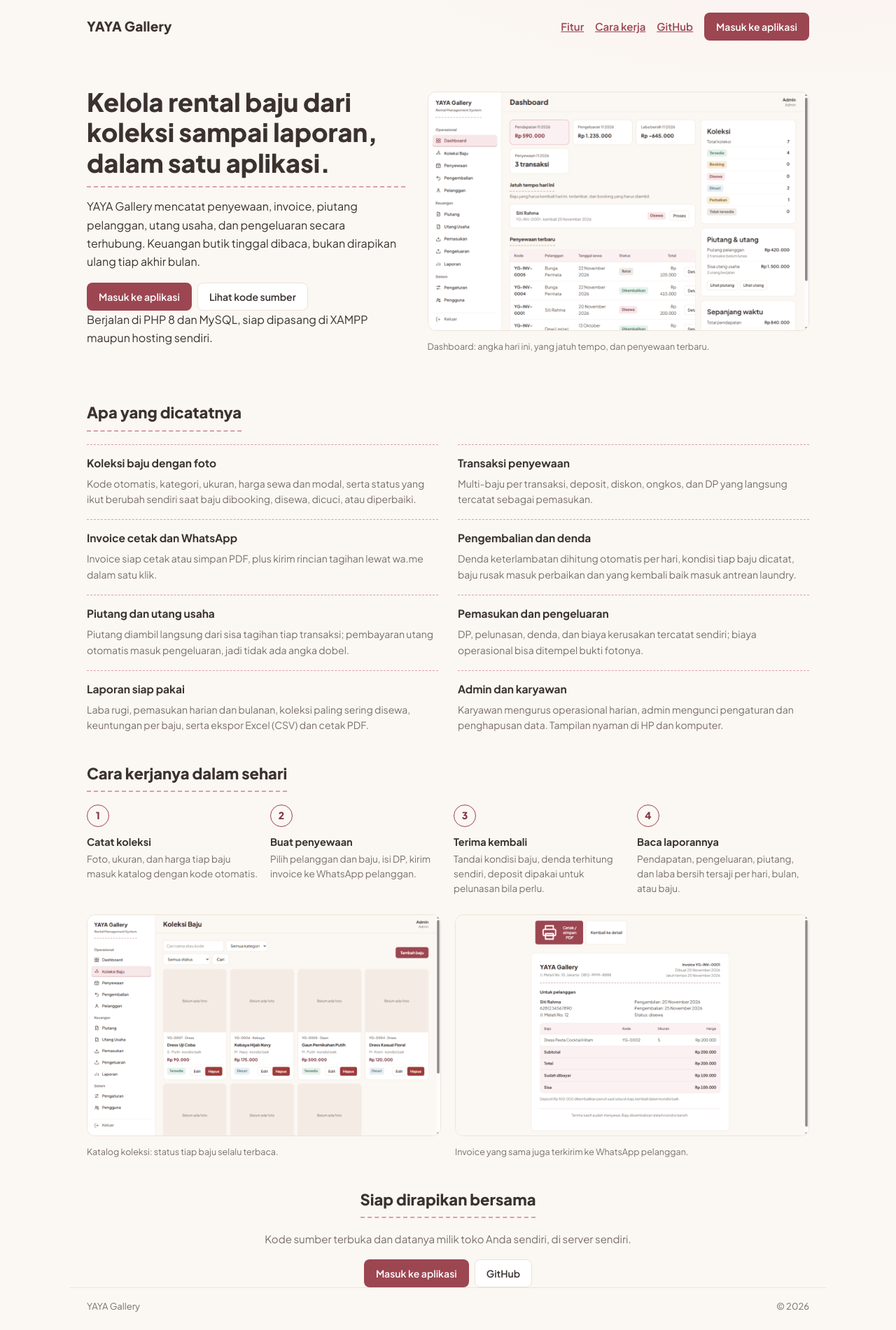
After one commit to repowahyuillahi/yaya-gallery, a PHP site: page / in a window 1280 px wide. The commit adds this page. Shown: the whole page at 70% size. Run offline with PHP 8.4, Linux system fonts and the light colour scheme; data comes from the database, SQL or seed files in the repository.

Commit message:
Tambah beranda produk, DEPLOY.md, dan templat deploy cPanel

```diff
--- a/assets/css/style.css
+++ b/assets/css/style.css
@@ -790,6 +790,179 @@ tfoot td { font-weight: 700; border-top: 1px solid var(--line); border-bottom: 0
     * { transition: none !important; animation: none !important; }
 }
 
+/* ---------- Halaman produk (beranda publik) ---------- */
+
+.landing {
+    background:
+        radial-gradient(1100px 460px at 88% -8%, var(--rose-tint-2), transparent 60%),
+        var(--paper);
+}
+
+.landing-nav {
+    display: flex;
+    align-items: center;
+    justify-content: space-between;
+    gap: 14px;
+    flex-wrap: wrap;
+    max-width: 1080px;
+    margin: 0 auto;
+    padding: 18px 24px;
+}
+
+.landing-nav .brand-name { font-size: 19px; font-weight: 800; }
+
+.landing-nav nav { display: flex; align-items: center; gap: 16px; flex-wrap: wrap; }
+
+.hero {
+    display: grid;
+    grid-template-columns: minmax(0, 5fr) minmax(0, 6fr);
+    gap: 32px;
+    align-items: center;
+    max-width: 1080px;
+    margin: 0 auto;
+    padding: 48px 24px 20px;
+}
+
+.hero h1 {
+    margin: 0 0 14px;
+    font-size: clamp(1.7rem, 1.2vw + 1.3rem, 2.4rem);
+    font-weight: 800;
+    line-height: 1.2;
+    padding-bottom: 12px;
+    width: fit-content;
+    border-bottom: 2px dashed var(--stitch);
+}
+
+.hero p { margin: 0 0 16px; font-size: 16px; line-height: 1.65; color: var(--ink); }
+
+.hero-note { font-size: 13px; color: var(--muted); margin-top: 4px; }
+
+.hero-shot { margin: 0; min-width: 0; }
+
+.hero-shot img {
+    width: 100%;
+    height: auto;
+    border: 1px solid var(--line);
+    border-radius: var(--radius);
+    background: var(--surface);
+}
+
+.hero-shot figcaption { font-size: 12.5px; color: var(--muted); margin-top: 8px; }
+
+.landing .section { max-width: 1080px; margin: 40px auto 0; padding: 0 24px; }
+
+.landing .section > h2 {
+    font-size: 22px;
+    font-weight: 800;
+    margin: 0 0 18px;
+    padding-bottom: 8px;
+    width: fit-content;
+    border-bottom: 2px dashed var(--stitch);
+}
+
+.feature-list {
+    list-style: none;
+    margin: 0;
+    padding: 0;
+    display: grid;
+    grid-template-columns: repeat(2, minmax(0, 1fr));
+    gap: 18px 28px;
+}
+
+.feature-list li { border-top: 1px dashed var(--stitch); padding-top: 14px; }
+
+.feature-list h3 { margin: 0 0 6px; font-size: 15.5px; font-weight: 700; }
+
+.feature-list p { margin: 0; font-size: 14px; color: var(--muted); line-height: 1.6; }
+
+.steps {
+    list-style: none;
+    margin: 0 0 26px;
+    padding: 0;
+    counter-reset: langkah;
+    display: grid;
+    grid-template-columns: repeat(4, minmax(0, 1fr));
+    gap: 16px;
+}
+
+.steps li { counter-increment: langkah; }
+
+.steps li::before {
+    content: counter(langkah);
+    display: inline-flex;
+    align-items: center;
+    justify-content: center;
+    width: 30px;
+    height: 30px;
+    border: 1.6px solid var(--rose);
+    border-radius: 50%;
+    color: var(--rose-deep);
+    font-weight: 800;
+    font-size: 14px;
+    margin-bottom: 10px;
+}
+
+.steps h3 { margin: 0 0 4px; font-size: 14.5px; font-weight: 700; }
+
+.steps p { margin: 0; font-size: 13.5px; color: var(--muted); line-height: 1.55; }
+
+.shots {
+    display: grid;
+    grid-template-columns: repeat(2, minmax(0, 1fr));
+    gap: 20px;
+}
+
+.shots figure { margin: 0; min-width: 0; }
+
+.shots img {
+    width: 100%;
+    height: auto;
+    border: 1px solid var(--line);
+    border-radius: var(--radius);
+    background: var(--surface);
+}
+
+.shots figcaption { font-size: 12.5px; color: var(--muted); margin-top: 8px; }
+
+.closing { text-align: center; padding-bottom: 48px; }
+
+.closing h2 { margin-left: auto; margin-right: auto; }
+
+.closing-copy { color: var(--muted); margin: 0 0 18px; }
+
+.landing-foot {
+    display: flex;
+    justify-content: space-between;
+    max-width: 1080px;
+    margin: 0 auto;
+    padding: 16px 24px 24px;
+    border-top: 1px solid var(--line);
+    font-size: 13px;
+    color: var(--muted);
+}
+
+@media (max-width: 900px) {
+    .hero { grid-template-columns: 1fr; gap: 24px; padding-top: 24px; }
+
+    .steps { grid-template-columns: repeat(2, minmax(0, 1fr)); }
+}
+
+@media (max-width: 600px) {
+    .feature-list { grid-template-columns: 1fr; }
+
+    .shots { grid-template-columns: 1fr; }
+
+    .steps { grid-template-columns: 1fr; }
+
+    .landing-nav { padding: 14px 14px; }
+
+    .landing .section { padding: 0 14px; }
+
+    .hero { padding: 20px 14px 8px; }
+
+    .landing-nav nav { gap: 10px; }
+}
+
 /* ---------- Cetak invoice ---------- */
 
 @media print {
--- /dev/null
+++ b/index.php
@@ -0,0 +1,145 @@
+<?php
+require_once __DIR__ . '/app/config.php';
+
+// Halaman produk: publik, tanpa login. Aplikasi sendiri ada di pages/dashboard.php.
+$brand = settings()['business_name'] ?: 'YAYA Gallery';
+$repoUrl = 'https://github.com/repowahyuillahi/yaya-gallery';
+?>
+<!doctype html>
+<html lang="id">
+<head>
+<meta charset="utf-8">
+<meta name="viewport" content="width=device-width, initial-scale=1">
+<title><?= e($brand) ?>: Sistem Manajemen Rental Baju dan Keuangan</title>
+<meta name="description" content="Aplikasi rental baju: koleksi, penyewaan, invoice WhatsApp, pengembalian, piutang, utang, dan laporan keuangan dalam satu tempat.">
+<link rel="preconnect" href="https://fonts.googleapis.com">
+<link rel="preconnect" href="https://fonts.gstatic.com" crossorigin>
+<link href="https://fonts.googleapis.com/css2?family=Plus+Jakarta+Sans:wght@400;500;600;700;800&display=swap" rel="stylesheet">
+<link rel="stylesheet" href="<?= u("assets/css/style.css") ?>">
+</head>
+<body class="landing">
+
+<header class="landing-nav">
+    <span class="brand-name"><?= e($brand) ?></span>
+    <nav aria-label="Navigasi halaman">
+        <a class="textlink" href="#fitur">Fitur</a>
+        <a class="textlink" href="#alur">Cara kerja</a>
+        <a class="textlink" target="_blank" rel="noopener" href="<?= e($repoUrl) ?>">GitHub</a>
+        <a class="btn btn-primary" href="<?= u("login.php") ?>">Masuk ke aplikasi</a>
+    </nav>
+</header>
+
+<main>
+    <section class="hero">
+        <div class="hero-copy">
+            <h1>Kelola rental baju dari koleksi sampai laporan, dalam satu aplikasi.</h1>
+            <p>
+                <?= e($brand) ?> mencatat penyewaan, invoice, piutang pelanggan, utang usaha,
+                dan pengeluaran secara terhubung. Keuangan butik tinggal dibaca, bukan dirapikan
+                ulang tiap akhir bulan.
+            </p>
+            <div class="btn-row">
+                <a class="btn btn-primary" href="<?= u("login.php") ?>">Masuk ke aplikasi</a>
+                <a class="btn btn-ghost" target="_blank" rel="noopener" href="<?= e($repoUrl) ?>">Lihat kode sumber</a>
+            </div>
+            <p class="hero-note">Berjalan di PHP 8 dan MySQL, siap dipasang di XAMPP maupun hosting sendiri.</p>
+        </div>
+        <figure class="hero-shot">
+            <img src="<?= u("assets/img/dashboard.png") ?>" alt="Tampilan dashboard aplikasi: ringkasan pendapatan, koleksi, dan penyewaan yang jatuh tempo"
+                 width="1280" height="800" fetchpriority="high">
+            <figcaption>Dashboard: angka hari ini, yang jatuh tempo, dan penyewaan terbaru.</figcaption>
+        </figure>
+    </section>
+
+    <section class="section" id="fitur">
+        <h2>Apa yang dicatatnya</h2>
+        <ul class="feature-list">
+            <li>
+                <h3>Koleksi baju dengan foto</h3>
+                <p>Kode otomatis, kategori, ukuran, harga sewa dan modal, serta status yang ikut berubah sendiri saat baju dibooking, disewa, dicuci, atau diperbaiki.</p>
+            </li>
+            <li>
+                <h3>Transaksi penyewaan</h3>
+                <p>Multi-baju per transaksi, deposit, diskon, ongkos, dan DP yang langsung tercatat sebagai pemasukan.</p>
+            </li>
+            <li>
+                <h3>Invoice cetak dan WhatsApp</h3>
+                <p>Invoice siap cetak atau simpan PDF, plus kirim rincian tagihan lewat wa.me dalam satu klik.</p>
+            </li>
+            <li>
+                <h3>Pengembalian dan denda</h3>
+                <p>Denda keterlambatan dihitung otomatis per hari, kondisi tiap baju dicatat, baju rusak masuk perbaikan dan yang kembali baik masuk antrean laundry.</p>
+            </li>
+            <li>
+                <h3>Piutang dan utang usaha</h3>
+                <p>Piutang diambil langsung dari sisa tagihan tiap transaksi; pembayaran utang otomatis masuk pengeluaran, jadi tidak ada angka dobel.</p>
+            </li>
+            <li>
+                <h3>Pemasukan dan pengeluaran</h3>
+                <p>DP, pelunasan, denda, dan biaya kerusakan tercatat sendiri; biaya operasional bisa ditempel bukti fotonya.</p>
+            </li>
+            <li>
+                <h3>Laporan siap pakai</h3>
+                <p>Laba rugi, pemasukan harian dan bulanan, koleksi paling sering disewa, keuntungan per baju, serta ekspor Excel (CSV) dan cetak PDF.</p>
+            </li>
+            <li>
+                <h3>Admin dan karyawan</h3>
+                <p>Karyawan mengurus operasional harian, admin mengunci pengaturan dan penghapusan data. Tampilan nyaman di HP dan komputer.</p>
+            </li>
+        </ul>
+    </section>
+
+    <section class="section" id="alur">
+        <h2>Cara kerjanya dalam sehari</h2>
+        <ol class="steps">
+            <li>
+                <h3>Catat koleksi</h3>
+                <p>Foto, ukuran, dan harga tiap baju masuk katalog dengan kode otomatis.</p>
+            </li>
+            <li>
+                <h3>Buat penyewaan</h3>
+                <p>Pilih pelanggan dan baju, isi DP, kirim invoice ke WhatsApp pelanggan.</p>
+            </li>
+            <li>
+                <h3>Terima kembali</h3>
+                <p>Tandai kondisi baju, denda terhitung sendiri, deposit dipakai untuk pelunasan bila perlu.</p>
+            </li>
+            <li>
+                <h3>Baca laporannya</h3>
+                <p>Pendapatan, pengeluaran, piutang, dan laba bersih tersaji per hari, bulan, atau baju.</p>
+            </li>
+        </ol>
+        <div class="shots">
+            <figure>
+                <img src="<?= u("assets/img/koleksi.png") ?>" alt="Katalog koleksi baju berisi kartu foto, harga sewa, dan status"
+                     width="1280" height="800" loading="lazy">
+                <figcaption>Katalog koleksi: status tiap baju selalu terbaca.</figcaption>
+            </figure>
+            <figure>
+                <img src="<?= u("assets/img/invoice.png") ?>" alt="Halaman invoice dengan rincian baju, total, dan sisa pembayaran"
+                     width="1280" height="800" loading="lazy">
+                <figcaption>Invoice yang sama juga terkirim ke WhatsApp pelanggan.</figcaption>
+            </figure>
+        </div>
+    </section>
+
+    <section class="section closing">
+        <h2>Siap dirapikan bersama</h2>
+        <p class="closing-copy">
+            Kode sumber terbuka dan datanya milik toko Anda sendiri, di server sendiri.
+        </p>
+        <div class="btn-row" style="justify-content:center">
+            <a class="btn btn-primary" href="<?= u("login.php") ?>">Masuk ke aplikasi</a>
+            <a class="btn btn-ghost" target="_blank" rel="noopener" href="<?= e($repoUrl) ?>">GitHub</a>
+        </div>
+    </section>
+</main>
+
+<footer class="landing-foot">
+    <span><?= e($brand) ?></span>
+    <span>&copy; <?= date('Y') ?></span>
+</footer>
+
+<script src="<?= u("assets/js/app.js") ?>" defer></script>
+</body>
+</html>
```
Also changed, not shown: DEPLOY.md (added, +70 -0 lines), .htaccess (added), README.md, 1 other file.
